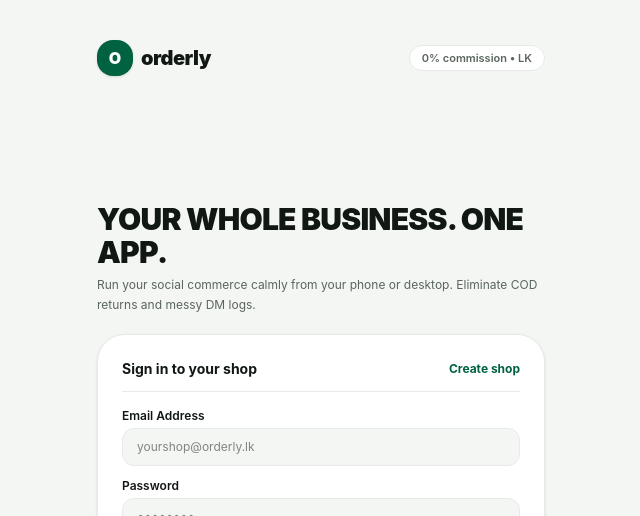
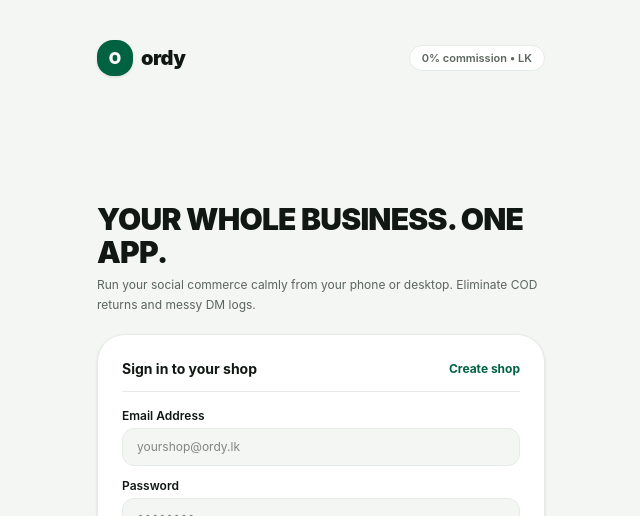
Before and after one commit to rakeeb135/orderly, a React (Vite) app: page /login in a window 1280 px wide. Shown: the top 516 px of the page, without its empty margins (319-959 px from the left). Built offline with nearby package versions, Linux system fonts and the light colour scheme; no server answers.

Commit message:
rename: batch 3a — Auth and Dashboard rebrand

```diff
--- a/src/pages/Auth.jsx
+++ b/src/pages/Auth.jsx
@@ -21,8 +21,8 @@ export default function Auth() {
 
     try {
       const seller = await authenticateSeller(email, password);
-      localStorage.setItem('orderly_active_seller_id', seller.id);
-      localStorage.setItem('orderly_active_handle', seller.handle);
+      localStorage.setItem('ordy_active_seller_id', seller.id);
+      localStorage.setItem('ordy_active_handle', seller.handle);
       navigate(seller.is_super_admin ? '/admin' : '/dashboard');
     } catch (err) {
       setErrorMsg(err.message || 'Login failed.');
@@ -44,8 +44,8 @@ export default function Auth() {
         password,
         whatsappNumber: phone
       });
-      localStorage.setItem('orderly_active_seller_id', newSeller.id);
-      localStorage.setItem('orderly_active_handle', newSeller.handle);
+      localStorage.setItem('ordy_active_seller_id', newSeller.id);
+      localStorage.setItem('ordy_active_handle', newSeller.handle);
       navigate('/dashboard');
     } catch (err) {
       setErrorMsg(err.message || 'Registration failed.');
@@ -61,7 +61,7 @@ export default function Auth() {
           <div className="w-9 h-9 rounded-2xl bg-[#006241] flex items-center justify-center text-white font-black text-base shadow-sm">
             O
           </div>
-          <span className="font-black text-xl tracking-tight text-[#111813]">orderly</span>
+          <span className="font-black text-xl tracking-tight text-[#111813]">ordy</span>
         </div>
         <span className="text-[11px] font-semibold text-[#5A655D] bg-white px-3 py-1 rounded-full border border-[#E7EBE7]">
           0% commission • LK
@@ -116,7 +116,7 @@ export default function Auth() {
               <div>
                 <label className="block font-semibold mb-1">Store Handle (URL) *</label>
                 <div className="flex items-center bg-[#F4F6F4] border border-[#E7EBE7] rounded-xl px-3 py-2 text-xs">
-                  <span className="text-[#5A655D] font-mono select-none">orderly.lk/</span>
+                  <span className="text-[#5A655D] font-mono select-none">ordy.lk/</span>
                   <input
                     type="text"
                     name="handle"
@@ -188,7 +188,7 @@ export default function Auth() {
                   autoComplete="username"
                   value={email}
                   onChange={(e) => setEmail(e.target.value)}
-                  placeholder="yourshop@orderly.lk"
+                  placeholder="yourshop@ordy.lk"
                   required
                   className="w-full px-3.5 py-2.5 bg-[#F4F6F4] border border-[#E7EBE7] rounded-xl text-xs focus:bg-white"
                 />
--- a/src/pages/Dashboard.jsx
+++ b/src/pages/Dashboard.jsx
@@ -127,7 +127,7 @@ export default function Dashboard({ seller }) {
             Welcome back, {seller?.shop_name}
           </h1>
           <p className="text-xs text-[#5A655D] mt-0.5">
-            Your store is live at <span className="font-mono font-bold text-[#006241]">orderly.lk/{seller?.handle}</span>
+            Your store is live at <span className="font-mono font-bold text-[#006241]">ordy.lk/{seller?.handle}</span>
           </p>
         </div>
 
```
